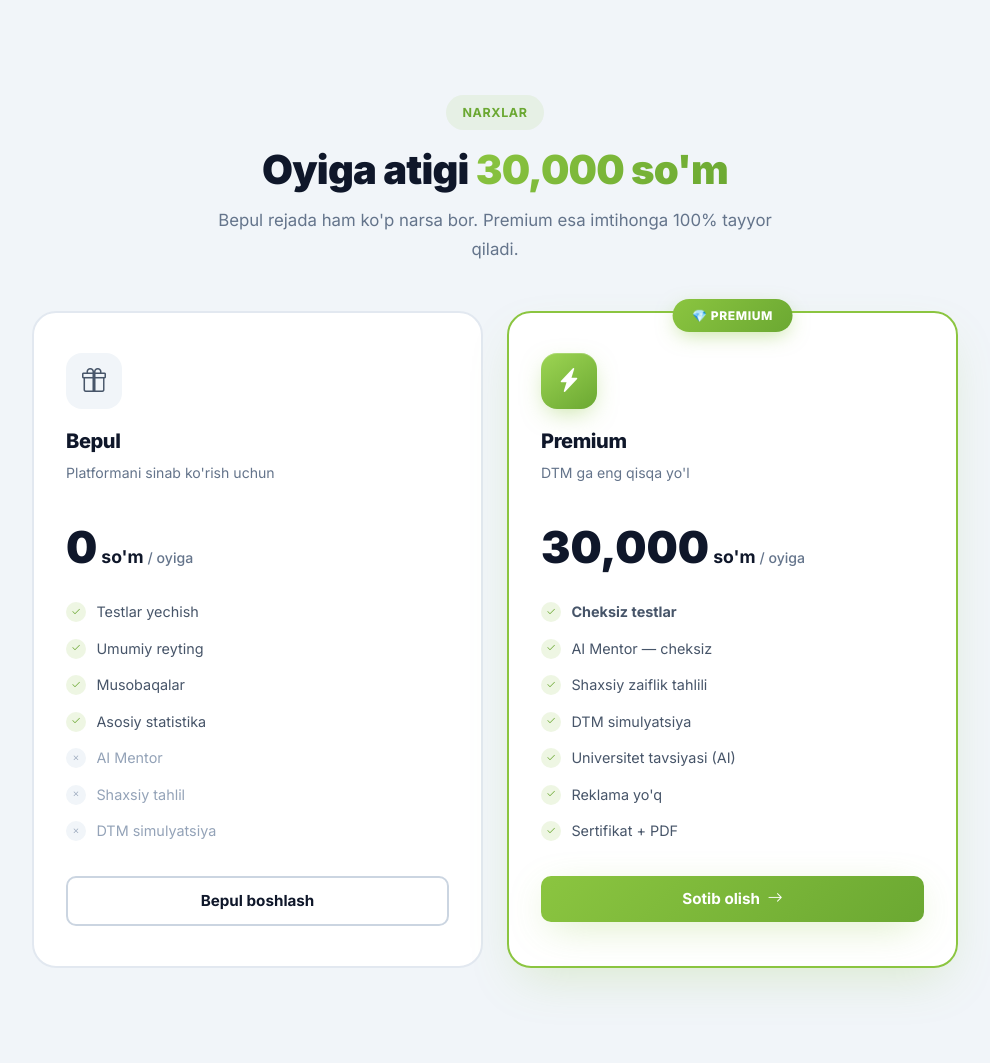
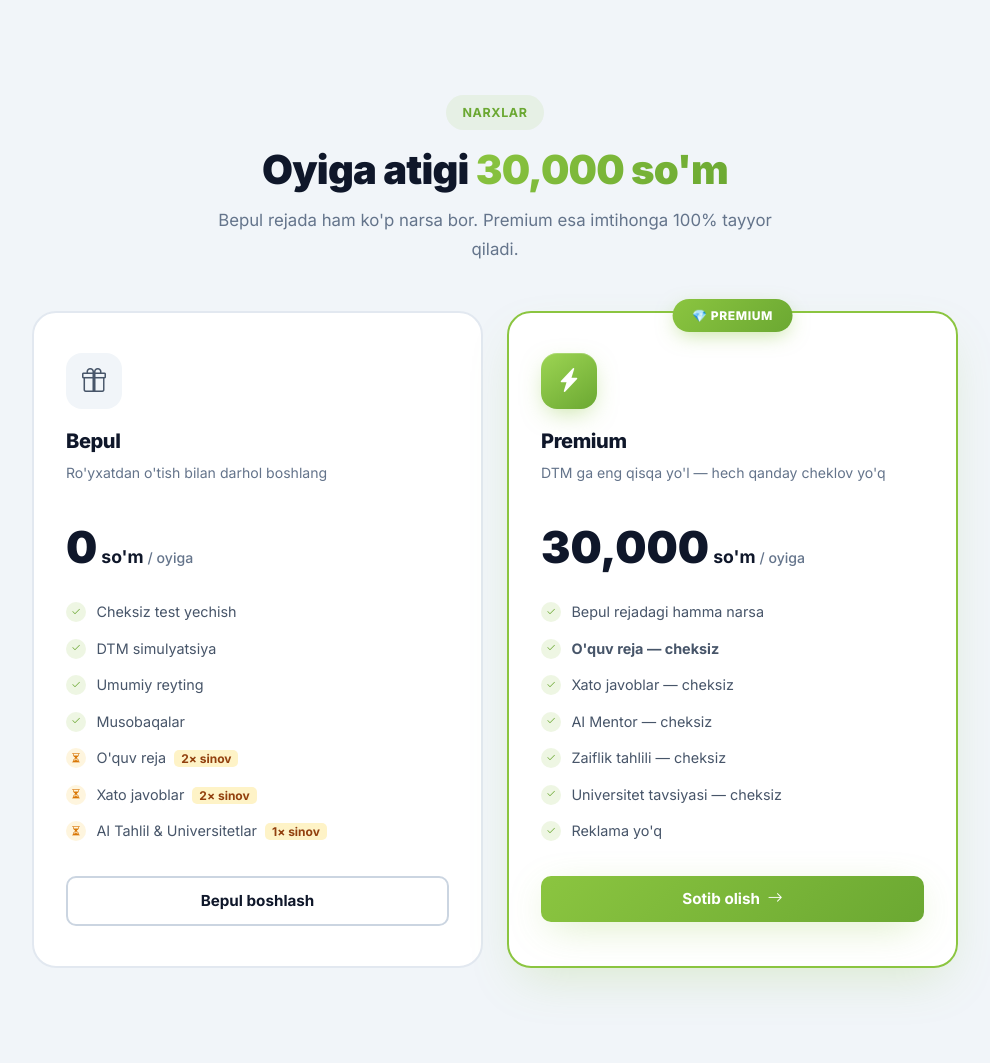
Before and after one commit to davronovuz/testmakon, a Django app: template templates/core/home.html in a window 1280 px wide. Shown: the part 3243-4306 px from the top of the page, without its empty margins (145-1135 px from the left). Run offline with Django 5.2, Linux system fonts and the light colour scheme; the template is opened without the code that fills it, so the values that code supplies are empty.

Commit message:
Security: DEBUG=False + /admin/ trap→404 + /tm-admin-9x7/ + home pricing redesign
Co-Authored-By: Claude Sonnet 4.6 <noreply@anthropic.com>

```diff
--- a/config/settings.py
+++ b/config/settings.py
@@ -15,9 +15,9 @@ BASE_DIR = Path(__file__).resolve().parent.parent
 # SECURITY WARNING: keep the secret key used in production secret!
 SECRET_KEY = config('SECRET_KEY', default='django-insecure-)a=p2h3jl%!hb+6@@^e@xih796ilgkx$6s_6xpkk-*2^6*)0l3')
 
-DEBUG = config('DEBUG', default=True, cast=bool)
+DEBUG = config('DEBUG', default=False, cast=bool)
 
-ALLOWED_HOSTS = ['*', 'localhost', '127.0.0.1', 'testmakon.uz', 'www.testmakon.uz']
+ALLOWED_HOSTS = ['localhost', '127.0.0.1', 'testmakon.uz', 'www.testmakon.uz']
 
 # Application definition
 INSTALLED_APPS = [
--- a/templates/core/home.html
+++ b/templates/core/home.html
@@ -1020,7 +1020,7 @@
                         <i class="bi bi-gift"></i>
                     </div>
                     <h3 class="pricing-name">Bepul</h3>
-                    <p class="pricing-desc">Platformani sinab ko'rish uchun</p>
+                    <p class="pricing-desc">Ro'yxatdan o'tish bilan darhol boshlang</p>
 
                     <div class="pricing-amount">
                         <span class="pricing-value">0</span>
@@ -1029,18 +1029,33 @@
                     </div>
 
                     <ul class="pricing-features">
-                        <li><span class="check"><i class="bi bi-check2"></i></span> Testlar yechish</li>
+                        <li><span class="check"><i class="bi bi-check2"></i></span> Cheksiz test yechish</li>
+                        <li><span class="check"><i class="bi bi-check2"></i></span> DTM simulyatsiya</li>
                         <li><span class="check"><i class="bi bi-check2"></i></span> Umumiy reyting</li>
                         <li><span class="check"><i class="bi bi-check2"></i></span> Musobaqalar</li>
-                        <li><span class="check"><i class="bi bi-check2"></i></span> Asosiy statistika</li>
-                        <li class="disabled"><span class="check"><i class="bi bi-x"></i></span> AI Mentor</li>
-                        <li class="disabled"><span class="check"><i class="bi bi-x"></i></span> Shaxsiy tahlil</li>
-                        <li class="disabled"><span class="check"><i class="bi bi-x"></i></span> DTM simulyatsiya</li>
+                        <li>
+                            <span class="check" style="background:rgba(251,191,36,0.15);color:#d97706;"><i class="bi bi-hourglass-split"></i></span>
+                            <span>O'quv reja <span style="font-size:0.75rem;background:#FEF3C7;color:#92400E;padding:1px 7px;border-radius:5px;font-weight:700;margin-left:4px;">2× sinov</span></span>
+                        </li>
+                        <li>
+                            <span class="check" style="background:rgba(251,191,36,0.15);color:#d97706;"><i class="bi bi-hourglass-split"></i></span>
+                            <span>Xato javoblar <span style="font-size:0.75rem;background:#FEF3C7;color:#92400E;padding:1px 7px;border-radius:5px;font-weight:700;margin-left:4px;">2× sinov</span></span>
+                        </li>
+                        <li>
+                            <span class="check" style="background:rgba(251,191,36,0.15);color:#d97706;"><i class="bi bi-hourglass-split"></i></span>
+                            <span>AI Tahlil & Universitetlar <span style="font-size:0.75rem;background:#FEF3C7;color:#92400E;padding:1px 7px;border-radius:5px;font-weight:700;margin-left:4px;">1× sinov</span></span>
+                        </li>
                     </ul>
 
+                    {% if user.is_authenticated %}
+                    <a href="{% url 'tests_app:tests_list' %}" class="btn btn-outline w-100">
+                        Testlarga o'tish
+                    </a>
+                    {% else %}
                     <a href="{% url 'accounts:register' %}" class="btn btn-outline w-100">
                         Bepul boshlash
                     </a>
+                    {% endif %}
                 </div>
             </div>
 
@@ -1052,7 +1067,7 @@
                         <i class="bi bi-lightning-charge-fill"></i>
                     </div>
                     <h3 class="pricing-name">Premium</h3>
-                    <p class="pricing-desc">DTM ga eng qisqa yo'l</p>
+                    <p class="pricing-desc">DTM ga eng qisqa yo'l — hech qanday cheklov yo'q</p>
 
                     <div class="pricing-amount">
                         <span class="pricing-value">30,000</span>
@@ -1061,13 +1076,13 @@
                     </div>
 
                     <ul class="pricing-features">
-                        <li><span class="check"><i class="bi bi-check2"></i></span> <strong>Cheksiz testlar</strong></li>
+                        <li><span class="check"><i class="bi bi-check2"></i></span> Bepul rejadagi hamma narsa</li>
+                        <li><span class="check"><i class="bi bi-check2"></i></span> <strong>O'quv reja — cheksiz</strong></li>
+                        <li><span class="check"><i class="bi bi-check2"></i></span> Xato javoblar — cheksiz</li>
                         <li><span class="check"><i class="bi bi-check2"></i></span> AI Mentor — cheksiz</li>
-                        <li><span class="check"><i class="bi bi-check2"></i></span> Shaxsiy zaiflik tahlili</li>
-                        <li><span class="check"><i class="bi bi-check2"></i></span> DTM simulyatsiya</li>
-                        <li><span class="check"><i class="bi bi-check2"></i></span> Universitet tavsiyasi (AI)</li>
+                        <li><span class="check"><i class="bi bi-check2"></i></span> Zaiflik tahlili — cheksiz</li>
+                        <li><span class="check"><i class="bi bi-check2"></i></span> Universitet tavsiyasi — cheksiz</li>
                         <li><span class="check"><i class="bi bi-check2"></i></span> Reklama yo'q</li>
-                        <li><span class="check"><i class="bi bi-check2"></i></span> Sertifikat + PDF</li>
                     </ul>
 
                     {% if user.is_authenticated and user.is_premium %}
```
Also changed, not shown: config/urls.py (+9 -2 lines).
